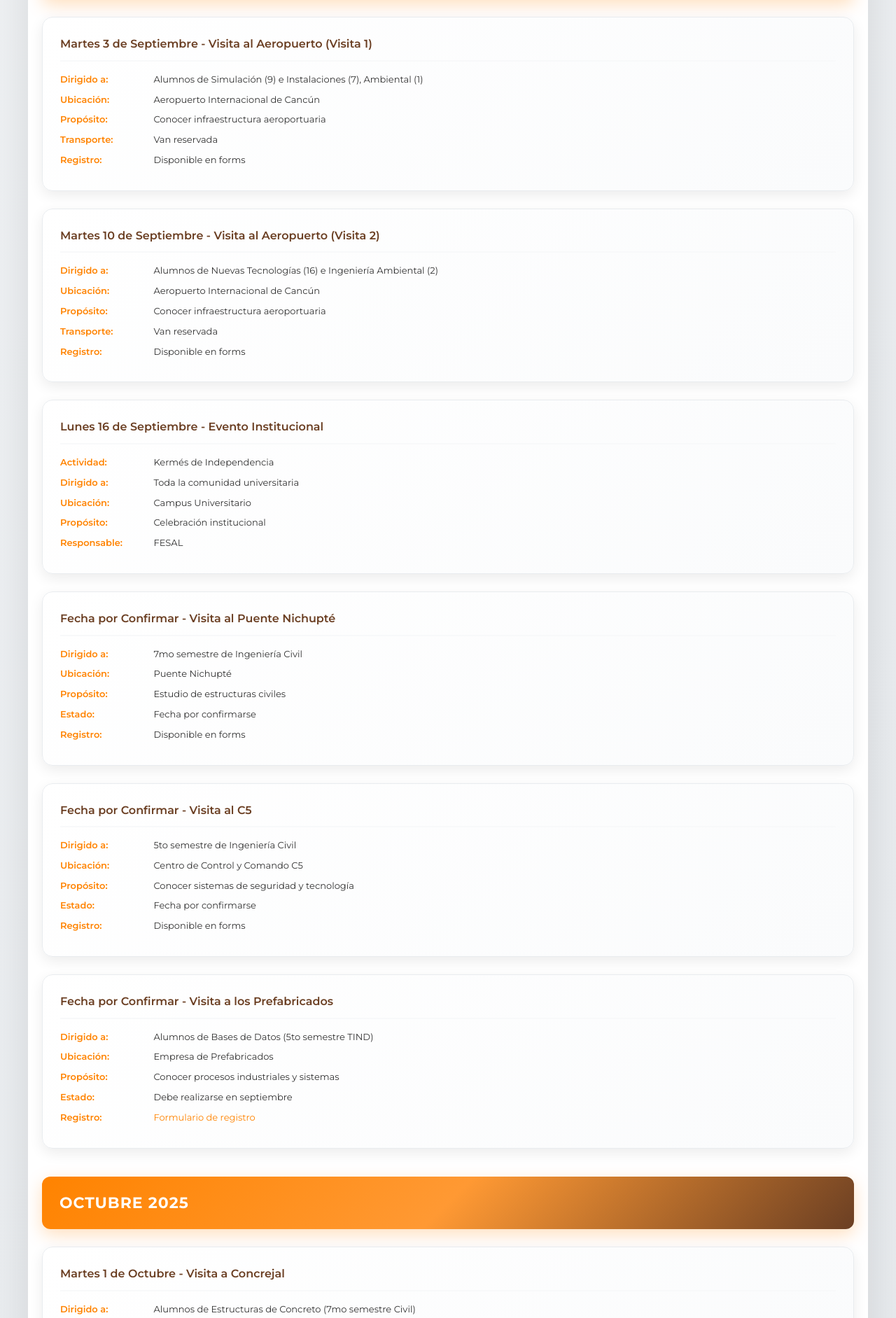
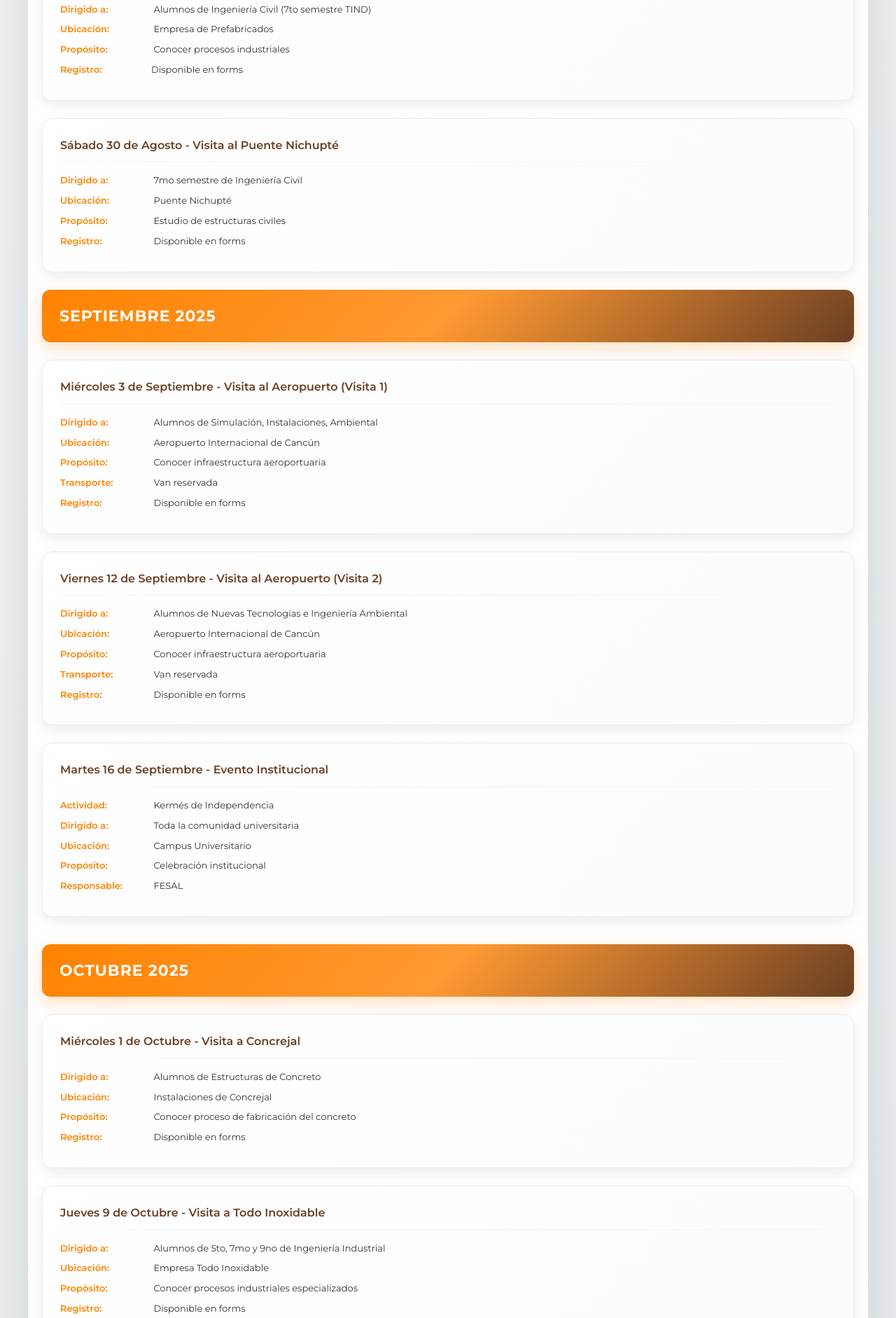
Before and after one commit to benjamin-bar/sociedad-alumnos, a plain HTML site: page index.html in a window 1280 px wide. Shown: the part 4135-6018 px from the top of the page at 70% size. Drawn offline with Linux system fonts and the light colour scheme.

Commit message:
Update index.html

```diff
--- a/index.html
+++ b/index.html
@@ -761,13 +761,33 @@
                     </div>
                 </div>
 
+                <div class="activity">
+                    <div class="activity-header">Viernes 29 de Agosto - Visita a Planta de Prefabricados</div>
+                    <div class="activity-details">
+                        <div><span class="label">Dirigido a:</span> Alumnos de Ingeniería Civil (7to semestre TIND)</div>
+                        <div><span class="label">Ubicación:</span> Empresa de Prefabricados</div>
+                        <div><span class="label">Propósito:</span> Conocer procesos industriales</div>
+                        <div><span class="label">Registro:</span>Disponible en forms</div>
+                    </div>
+                </div>
+
+                 <div class="activity">
+                    <div class="activity-header">Sábado 30 de Agosto - Visita al Puente Nichupté</div>
+                    <div class="activity-details">
+                        <div><span class="label">Dirigido a:</span> 7mo semestre de Ingeniería Civil</div>
+                        <div><span class="label">Ubicación:</span> Puente Nichupté</div>
+                        <div><span class="label">Propósito:</span> Estudio de estructuras civiles</div>
+                        <div><span class="label">Registro:</span> Disponible en forms</div>
+                    </div>
+                </div>
+
             <div class="month-section">
                 <h3 class="month-title">Septiembre 2025</h3>
 
                 <div class="activity">
-                    <div class="activity-header">Martes 3 de Septiembre - Visita al Aeropuerto (Visita 1)</div>
+                    <div class="activity-header">Miércoles 3 de Septiembre - Visita al Aeropuerto (Visita 1)</div>
                     <div class="activity-details">
-                        <div><span class="label">Dirigido a:</span> Alumnos de Simulación (9) e Instalaciones (7), Ambiental (1)</div>
+                        <div><span class="label">Dirigido a:</span> Alumnos de Simulación, Instalaciones, Ambiental</div>
                         <div><span class="label">Ubicación:</span> Aeropuerto Internacional de Cancún</div>
                         <div><span class="label">Propósito:</span> Conocer infraestructura aeroportuaria</div>
                         <div><span class="label">Transporte:</span> Van reservada</div>
@@ -776,9 +796,9 @@
                 </div>
 
                 <div class="activity">
-                    <div class="activity-header">Martes 10 de Septiembre - Visita al Aeropuerto (Visita 2)</div>
+                    <div class="activity-header">Viernes 12 de Septiembre - Visita al Aeropuerto (Visita 2)</div>
                     <div class="activity-details">
-                        <div><span class="label">Dirigido a:</span> Alumnos de Nuevas Tecnologías (16) e Ingeniería Ambiental (2)</div>
+                        <div><span class="label">Dirigido a:</span> Alumnos de Nuevas Tecnologías e Ingeniería Ambiental</div>
                         <div><span class="label">Ubicación:</span> Aeropuerto Internacional de Cancún</div>
                         <div><span class="label">Propósito:</span> Conocer infraestructura aeroportuaria</div>
                         <div><span class="label">Transporte:</span> Van reservada</div>
@@ -787,7 +807,7 @@
                 </div>
 
                 <div class="activity">
-                    <div class="activity-header">Lunes 16 de Septiembre - Evento Institucional</div>
+                    <div class="activity-header">Martes 16 de Septiembre - Evento Institucional</div>
                     <div class="activity-details">
                         <div><span class="label">Actividad:</span> Kermés de Independencia</div>
                         <div><span class="label">Dirigido a:</span> Toda la comunidad universitaria</div>
@@ -796,48 +816,15 @@
                         <div><span class="label">Responsable:</span> FESAL</div>
                     </div>
                 </div>
-
-                <div class="activity">
-                    <div class="activity-header">Fecha por Confirmar - Visita al Puente Nichupté</div>
-                    <div class="activity-details">
-                        <div><span class="label">Dirigido a:</span> 7mo semestre de Ingeniería Civil</div>
-                        <div><span class="label">Ubicación:</span> Puente Nichupté</div>
-                        <div><span class="label">Propósito:</span> Estudio de estructuras civiles</div>
-                        <div><span class="label">Estado:</span> Fecha por confirmarse</div>
-                        <div><span class="label">Registro:</span> Disponible en forms</div>
-                    </div>
-                </div>
-
-                <div class="activity">
-                    <div class="activity-header">Fecha por Confirmar - Visita al C5</div>
-                    <div class="activity-details">
-                        <div><span class="label">Dirigido a:</span> 5to semestre de Ingeniería Civil</div>
-                        <div><span class="label">Ubicación:</span> Centro de Control y Comando C5</div>
-                        <div><span class="label">Propósito:</span> Conocer sistemas de seguridad y tecnología</div>
-                        <div><span class="label">Estado:</span> Fecha por confirmarse</div>
-                        <div><span class="label">Registro:</span> Disponible en forms</div>
-                    </div>
-                </div>
-
-                <div class="activity">
-                    <div class="activity-header">Fecha por Confirmar - Visita a los Prefabricados</div>
-                    <div class="activity-details">
-                        <div><span class="label">Dirigido a:</span> Alumnos de Bases de Datos (5to semestre TIND)</div>
-                        <div><span class="label">Ubicación:</span> Empresa de Prefabricados</div>
-                        <div><span class="label">Propósito:</span> Conocer procesos industriales y sistemas</div>
-                        <div><span class="label">Estado:</span> Debe realizarse en septiembre</div>
-                        <div><span class="label">Registro:</span> <a href="https://docs.google.com/forms/d/e/1FAIpQLSc2seT2m5AinqMs5EJ6kITkloguWECeHxw_iG1N7hVd6E_Miw/viewform?usp=header" target="_blank" style="color: #FF8300;">Formulario de registro</a></div>
-                    </div>
-                </div>
             </div>
 
             <div class="month-section">
                 <h3 class="month-title">Octubre 2025</h3>
 
                 <div class="activity">
-                    <div class="activity-header">Martes 1 de Octubre - Visita a Concrejal</div>
+                    <div class="activity-header">Miércoles 1 de Octubre - Visita a Concrejal</div>
                     <div class="activity-details">
-                        <div><span class="label">Dirigido a:</span> Alumnos de Estructuras de Concreto (7mo semestre Civil)</div>
+                        <div><span class="label">Dirigido a:</span> Alumnos de Estructuras de Concreto</div>
                         <div><span class="label">Ubicación:</span> Instalaciones de Concrejal</div>
                         <div><span class="label">Propósito:</span> Conocer proceso de fabricación del concreto</div>
                         <div><span class="label">Registro:</span> Disponible en forms</div>
@@ -845,7 +832,7 @@
                 </div>
 
                 <div class="activity">
-                    <div class="activity-header">Miércoles 9 de Octubre - Visita a Todo Inoxidable</div>
+                    <div class="activity-header">Jueves 9 de Octubre - Visita a Todo Inoxidable</div>
                     <div class="activity-details">
                         <div><span class="label">Dirigido a:</span> Alumnos de 5to, 7mo y 9no de Ingeniería Industrial</div>
                         <div><span class="label">Ubicación:</span> Empresa Todo Inoxidable</div>
@@ -867,9 +854,9 @@
                 </div>
 
                 <div class="activity">
-                    <div class="activity-header">Domingo 13 de Octubre - Visita a PM Corporativo (Visita 1)</div>
+                    <div class="activity-header">Lunes 13 de Octubre - Visita a PM Corporativo (Visita 1)</div>
                     <div class="activity-details">
-                        <div><span class="label">Dirigido a:</span> Alumnos de Procesos de Manufactura (9 estudiantes)</div>
+                        <div><span class="label">Dirigido a:</span> Alumnos de Procesos de Manufactura</div>
                         <div><span class="label">Ubicación:</span> PM Corporativo</div>
                         <div><span class="label">Propósito:</span> Conocer procesos de manufactura avanzada</div>
                         <div><span class="label">Transporte:</span> Van reservada</div>
@@ -878,7 +865,7 @@
                 </div>
 
                 <div class="activity">
-                    <div class="activity-header">Domingo 20 de Octubre - Visita a PM Corporativo (Visita 2)</div>
+                    <div class="activity-header">Lunes 20 de Octubre - Visita a PM Corporativo (Visita 2)</div>
                     <div class="activity-details">
                         <div><span class="label">Dirigido a:</span> Alumnos de 3er semestre de Ingeniería Industrial</div>
                         <div><span class="label">Ubicación:</span> PM Corporativo</div>
@@ -889,7 +876,7 @@
                 </div>
 
                 <div class="activity">
-                    <div class="activity-header">Viernes 25 de Octubre - Evento Institucional</div>
+                    <div class="activity-header">Sábado 25 de Octubre - Evento Institucional</div>
                     <div class="activity-details">
                         <div><span class="label">Actividad:</span> Fiesta de Halloween</div>
                         <div><span class="label">Dirigido a:</span> Toda la comunidad universitaria</div>
@@ -898,6 +885,15 @@
                         <div><span class="label">Responsable:</span> FESAL</div>
                     </div>
                 </div>
+
+                 <div class="activity">
+                    <div class="activity-header">Martes 27 de Octubre - Visita al C5</div>
+                    <div class="activity-details">
+                        <div><span class="label">Dirigido a:</span> 5to semestre de Ingeniería Civil</div>
+                        <div><span class="label">Ubicación:</span> Centro de Control y Comando C5</div>
+                        <div><span class="label">Propósito:</span> Conocer sistemas de seguridad y tecnología</div>
+                        <div><span class="label">Registro:</span> Disponible en forms</div>
+                    </div>
             </div>
 
             <div class="month-section">
@@ -919,18 +915,6 @@
             <h2 class="section-title">Actividades en Proceso de Confirmación</h2>
 
             <div class="pending-activities">
-                <div class="pending-activity">
-                    <h4>Visita al Aeropuerto de Cancún (Adicionales)</h4>
-                    <div class="activity-details">
-                        <div><span class="label">Dirigido a:</span> Estudiantes de las cuatro ingenierías</div>
-                        <div><span class="label">Modalidad:</span> Cupo limitado</div>
-                        <div><span class="label">Ubicación:</span> Aeropuerto Internacional de Cancún</div>
-                        <div><span class="label">Propósito:</span> Aplicación práctica de ingeniería en infraestructura aeroportuaria</div>
-                        <div><span class="label">Responsable:</span> Directora Lilia Melchor Blanco</div>
-                        <div><span class="label">Planificación:</span> Visitas adicionales según demanda</div>
-                        <div><span class="label">Estado:</span> Pendiente de programación</div>
-                    </div>
-                </div>
 
                 <div class="pending-activity">
                     <h4>Visita Académica a PM Corporativo (Procesos de Manufactura)</h4>
```
